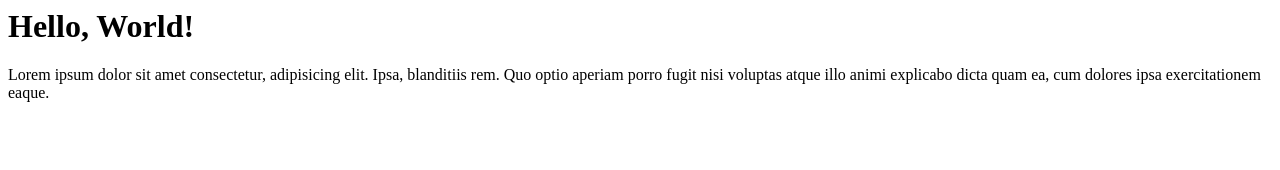
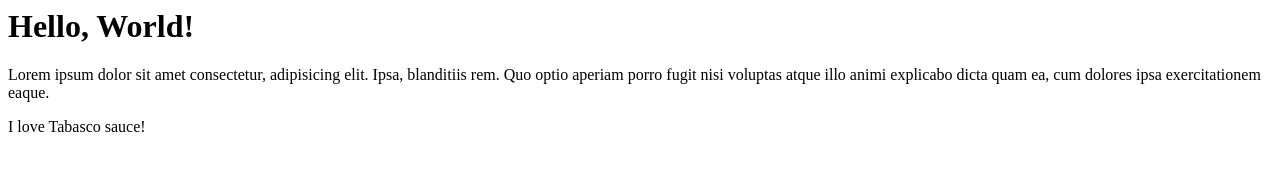
Before and after one commit to DandyEnders/Blog, a plain HTML site: page index.html in a window 1280 px wide. Drawn offline with Linux system fonts and the light colour scheme.

Commit message:
Added tabasco sauce paragraph

```diff
--- a/index.html
+++ b/index.html
@@ -8,5 +8,6 @@
 <body>
 <h1>Hello, World!</h1>
 <p>Lorem ipsum dolor sit amet consectetur, adipisicing elit. Ipsa, blanditiis rem. Quo optio aperiam porro fugit nisi voluptas atque illo animi explicabo dicta quam ea, cum dolores ipsa exercitationem eaque.</p>
+<p>I love Tabasco sauce!</p>
 </body>
 </html>
```
